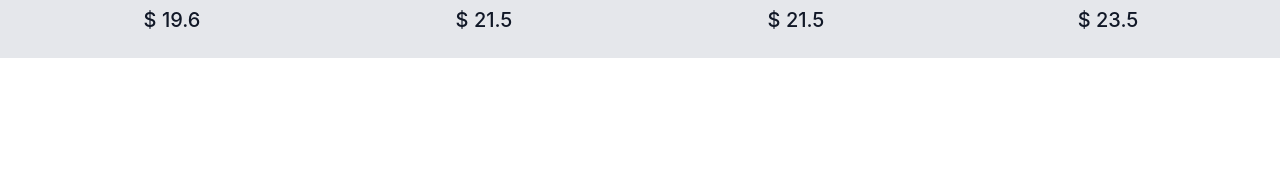
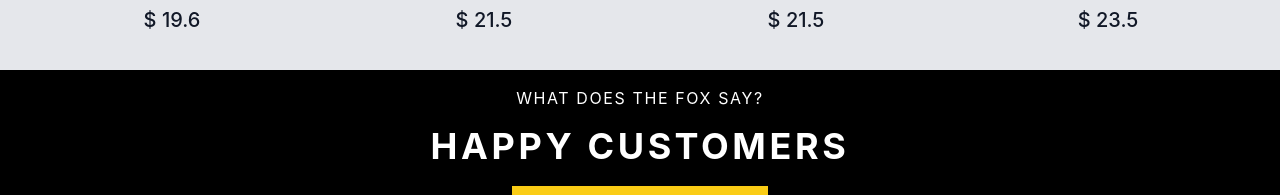
Before and after one commit to Pranta07/lady-client, a React (Create React App) app: page / in a window 1280 px wide. Shown: the part 2561-2756 px from the top of the page. Before the commit the page ends 2619 px from the top, so only its background shows below. Built offline with nearby package versions, Linux system fonts and the light colour scheme; what tw-elements would draw is missing.

Commit message:
heading added

```diff
--- a/src/App.js
+++ b/src/App.js
@@ -1,5 +1,6 @@
 import "./App.css";
 import DressCollection from "./Components/DressCollection/DressCollection";
+import HappyCustomers from "./Components/HappyCustomers/HappyCustomers";
 import HeroSection from "./Components/HeroSection/HeroSection/HeroSection";
 // import NotFound from "./Components/NotFound/NotFound";
 import Navigation from "./Components/Shared/Navigation/Navigation";
@@ -12,6 +13,7 @@ function App() {
             <HeroSection></HeroSection>
             <Trending></Trending>
             <DressCollection></DressCollection>
+            <HappyCustomers></HappyCustomers>
             {/* <NotFound></NotFound> */}
         </div>
     );
--- /dev/null
+++ b/src/Components/HappyCustomers/HappyCustomers.js
@@ -0,0 +1,19 @@
+import React from "react";
+
+const HappyCustomers = () => {
+    return (
+        <div className="bg-black text-white">
+            <div className="my-3">
+                <p className="uppercase py-4 tracking-widest">
+                    WHAT DOES THE FOX SAY?
+                </p>
+                <h1 className="uppercase text-4xl font-bold tracking-widest">
+                    HAPPY CUSTOMERS
+                </h1>
+                <p className="w-1/5 h-3 bg-yellow-400 my-5 mx-auto "></p>
+            </div>
+        </div>
+    );
+};
+
+export default HappyCustomers;
```
